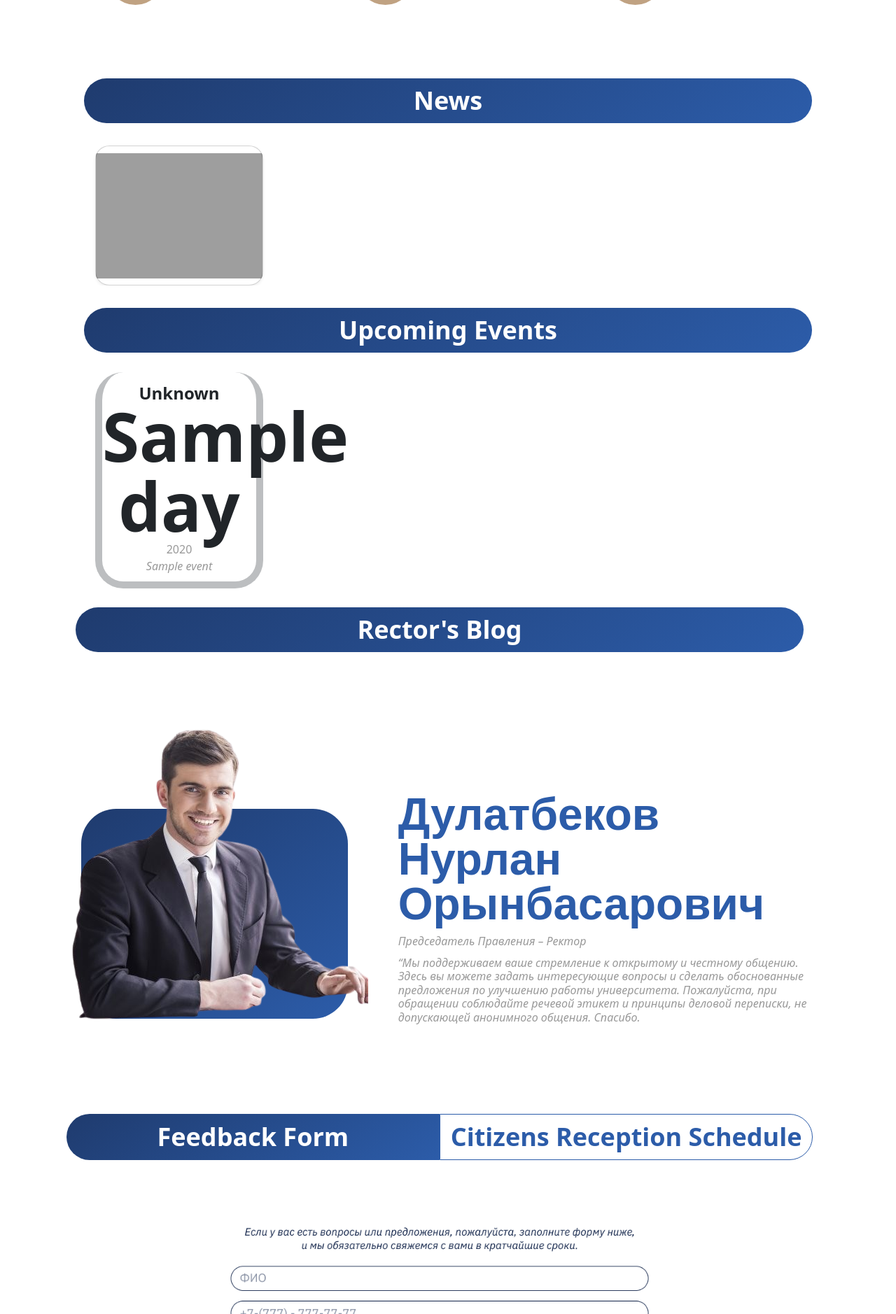
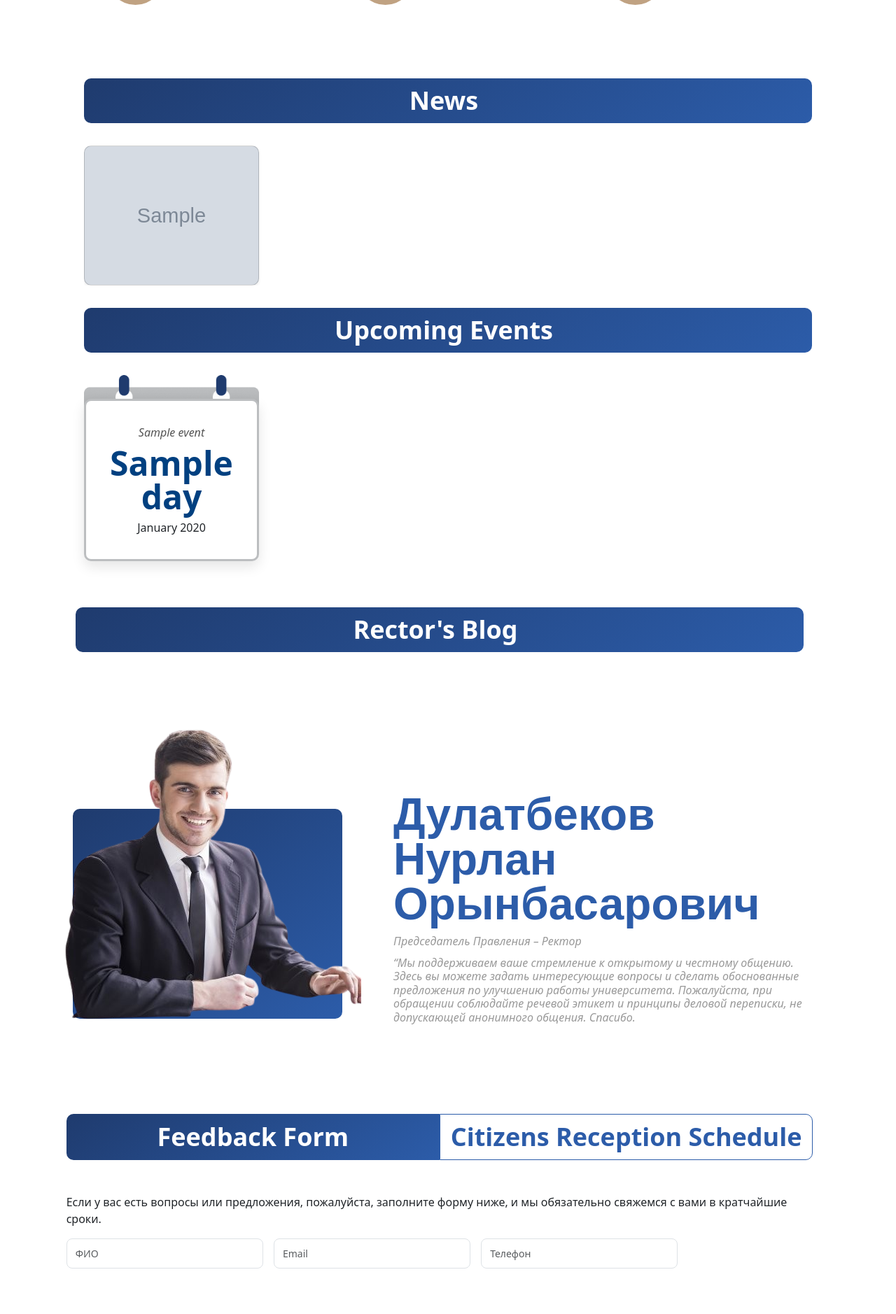
Before and after one commit to Aibek002/new2.buketov.edu.kz, a Yii app: template views/site/index.php in a window 1280 px wide. Shown: the part 1842-3720 px from the top of the page at 70% size. Run offline with PHP 8.4 and a stand-in for Yii, Linux system fonts and the light colour scheme; the template is opened without the code that fills it: most values are stand-ins (such as "Sample title", 1, 10 or a date in 2020); form fields are guessed from the names that the template uses; data that the repository does not hold is empty; some libraries are stand-ins or nearby versions; grey boxes are pictures that could not be loaded.

Commit message:
modified:   controllers/AdminController.php 	modified:   controllers/SiteController.php 	new file:   files/images/news/news_6881bb784dfce.jpg 	new file:   files/images/news/news_6881bbcec5283.jpg 	new file:   migrations/m250725_065328_add_time_events_column_to_events_table.php 	new file:   models/FeedbackForm.php 	modified:   views/site/index.php 	new file:   web/bg-images/upcoming-event-bg-2.png 	modified:   web/css/site.css 	modified:   web/js/home.js

```diff
--- a/controllers/AdminController.php
+++ b/controllers/AdminController.php
@@ -146,6 +146,8 @@ class AdminController extends Controller
     {
         $news = new News();
         $path = Yii::getAlias('@app/../files/images/news/');
+        // $path = Yii::getAlias('@app/files/images/news/');
+
         if (Yii::$app->request->isPost) {
             if ($news->load(Yii::$app->request->post()) && $news->save()) {
 
@@ -341,7 +343,7 @@ class AdminController extends Controller
             if ($model->load(Yii::$app->request->post())) {
                 $pdf = UploadedFile::getInstance(new CorpSoleShareholder(), 'pdf');
 
-                $path = Yii::getAlias("@app/files/pdf/corporate_governance/sole-shareholder/$model->year/$model->lang/");
+                $path = Yii::getAlias("@app/../files/pdf/corporate_governance/sole-shareholder/$model->year/$model->lang/");
                 // print_r($path);
                 if (!is_dir($path)) {
                     if (!mkdir($path, 0775, true)) {
--- a/views/site/index.php
+++ b/views/site/index.php
@@ -2,6 +2,7 @@
 
 /** @var yii\web\View $this */
 use app\assets\HomeAsset;
+use yii\bootstrap5\ActiveForm;
 
 HomeAsset::register($this);
 
@@ -20,7 +21,8 @@ $this->title = 'Buketov University';
 
         </div>
         <div class="col-md-12 w-100" style="overflow:hidden">
-            <video style="object-fit: cover;height:100vh;" width="100%" autoplay="autoplay" playsinline="" muted="muted" loop="loop" class="video">
+            <video style="object-fit: cover;height:100vh;" width="100%" autoplay="autoplay" playsinline="" muted="muted"
+                loop="loop" class="video">
                 <source src="/bg-videos/first_block_bg_video_new.mp4" type="video/mp4">
             </video>
         </div>
@@ -239,15 +241,17 @@ $this->title = 'Buketov University';
 
                 <div onclick="openBox(this, 'open')" data-title="<?= $news_item['title'] ?>"
                     data-content="<?= htmlspecialchars($news_item['content'], ENT_QUOTES, 'UTF-8') ?>"
-                    data-date="<?= Yii::$app->formatter->asDate($news_item['date'], 'php:d.m.Y') ?>" class="col news-item">
-                    <div class="card shadow-sm">
+                    data-date="<?= Yii::$app->formatter->asDate($news_item['date'], 'php:d.m.Y') ?>"
+                    data-img="<?= htmlspecialchars($news_item['image']) ?>" class="col news-item">
+                    <div class="card shadow-sm"
+                        style="--news-image: url('/files/images/news/<?= $news_item['image'] ?>');  background-position: center;background-repeat: no-repeat;background-size: cover;">
                         <!--video src="/bg-videos/asweb-dev-bg.mp4" autoplay loop muted playsinline></video-->
 
                         <div class="card-body news-text">
                             <p class="card-text"><?= $news_item['title'] ?></p>
                             <div class="d-flex justify-content-between align-items-center">
                                 <small
-                                    class="text-body-secondary"><?= Yii::$app->formatter->asDate($news_item['date'], 'php:d.m.Y') ?></small>
+                                    class="white-body-secondary"><?= Yii::$app->formatter->asDate($news_item['date'], 'php:d.m.Y') ?></small>
                             </div>
                         </div>
                     </div>
@@ -266,36 +270,24 @@ $this->title = 'Buketov University';
             class="row row-cols-1 row-cols-sm-2 row-cols-md-4 g-3 col-md-10 d-flex justify-content-between align-items-stretch upcoming-event">
             <?php foreach ($events as $event_item): ?>
                 <?php
-                // Массив для сопоставления числового значения месяца и его текстового представления
-                $months = [
-                    1 => "January",
-                    2 => "February",
-                    3 => "March",
-                    4 => "April",
-                    5 => "May",
-                    6 => "June",
-                    7 => "July",
-                    8 => "August",
-                    9 => "September",
-                    10 => "October",
-                    11 => "November",
-                    12 => "December",
-                ];
+                $month = date('F', $event_item['month']);
+                $day = $event_item['day'];
+                $year = $event_item['year'];
 
-                // Получаем месяц по числовому значению
-                $month = isset($months[$event_item['month']]) ? $months[$event_item['month']] : "Unknown";
                 ?>
                 <div class="col upcoming-event-item ">
                     <div class="calendar-card">
                         <div class="calendar-bg"></div>
-                        <div onclick="openBoxEvents(this, 'open')" data-day="<?= $event_item['day'] ?>"
-                            data-month="<?= $event_item['month'] ?>" data-year="<?= $event_item['year'] ?>" data-title="<?= $event_item['title'] ?>"
-                            data-content="<?= $event_item['content'] ?>" class="calendar-content">
-                            <p class="upcoming-event-month"><?= Yii::t('app', $month) ?></p>
-                            <p class="upcoming-event-day"><?= $event_item['day'] ?></p>
-                            <p class="upcoming-event-time"><?= $event_item['year'] ?></p>
+                        <div onclick="openBoxEvents(this, 'open')"
+                            data-time_events="<?= $day . "-" . $month . "-" . $year ?>"
+                            data-title="<?= $event_item['title'] ?>" data-content="<?= $event_item['content'] ?>"
+                            class="calendar-content">
+
                             <p class="upcoming-event-title"><?= $event_item['title'] ?></p>
-                            <p class="upcoming-event-text"><?= $event_item['content'] ?></p>
+                            <p class="upcoming-event-day"><?= $day ?></p>
+                            <p class="upcoming-event-date"><?= $month . " " . $year ?></p>
+
+
                         </div>
                     </div>
                 </div>
@@ -338,19 +330,43 @@ $this->title = 'Buketov University';
         <p>Форма обратной связи</p>
     </div>-->
     <div class="d-flex justify-content-center my-5 g-0">
-        <div style="border-radius: 50px 0 0 50px;"
+        <div style="border-radius: 10px 0 0 10px;"
             class="col-md-5 d-flex justify-content-center align-items-center block-header">
             <p><?= Yii::t('app', 'Feedback Form') ?></p>
         </div>
-        <div style="border-radius: 0 50px 50px 0; background: transparent; border: 1px var(--indigoblue-font) solid;"
+        <div style="border-radius: 0 10px 10px 0; background: transparent; border: 1px var(--indigoblue-font) solid;"
             class="col-md-5 d-flex justify-content-center align-items-center block-header">
             <p style=" color: var(--indigoblue-font);"><?= Yii::t('app', 'Citizens Reception Schedule') ?></p>
         </div>
 
     </div>
-    <div class="col-md-10 d-flex justify-content-center align-items-center my-5">
-        <img width="80%" src="/bg-images/form.png">
+    <div class="col-md-10 justify-content-between align-items-center">
+        <p class="feedback-form-text">Если у вас есть вопросы или предложения, пожалуйста, заполните форму ниже, и мы
+            обязательно свяжемся с вами в
+            кратчайшие сроки.</p>
+        <?php $form = ActiveForm::begin() ?>
+        <div class="feedback-form-container">
+            <div class="col-md-4">
+                <?= $form->field($model, 'fio')->textInput([
+                    'class' => 'form-control',
+                    'placeholder' => 'ФИО'
+                ])->label(false) ?>
+            </div>
+            <div class="col-md-4">
+                <?= $form->field($model, 'email')->textInput([
+                    'class' => 'form-control',
+                    'placeholder' => 'Email'
+                ])->label(false) ?>
+            </div>
+            <div class="col-md-4">
+                <?= $form->field($model, 'phone')->textInput([
+                    'class' => 'form-control',
+                    'placeholder' => 'Телефон'
+                ])->label(false) ?>
+            </div>
+        </div>
 
+        <?php ActiveForm::end() ?>
     </div>
 </div>
 <div class="fourth-block row col-md-12 w-100 d-flex flex-column align-items-center p-3">
@@ -360,7 +376,7 @@ $this->title = 'Buketov University';
     </div>
     <div class="col-md-10 d-flex justify-content-center align-items-center block-smi my-5">
         <div
-            class="row row-cols-1 row-cols-sm-2 row-cols-md-4 g-3 col-md-10 d-flex justify-content-between align-items-stretch smi-about-us">
+            class="row row-cols-1 row-cols-sm-2 row-cols-md-4 g-3 col-md-12 d-flex justify-content-between align-items-stretch smi-about-us">
             <div class="col">
                 <div class="card shadow-sm h-100 w-100 position-relative p-3">
                     <img src="/bg-images/logo-buketov.png" class="smi-logo-buketov">
--- a/web/css/site.css
+++ b/web/css/site.css
@@ -71,8 +72,34 @@
 
 
 
-
-
+.feedback-form-container {
+    display: flex;
+    gap: 15px;       /* расстояние между полями */
+    width: 100%;     /* на всю ширину */
+}
+
+.feedback-form-container .form-group {
+    flex: 1;         /* каждый контейнер занимает равную ширину */
+    min-width: 0;    /* не ломаем flex при длинных плейсхолдерах */
+}
+
+.feedback-form-container .form-control {
+    width: 100%;     /* инпут тянется на всю ширину своего контейнера */
+    padding: 10px 12px;
+    font-size: 14px;
+    border-radius: 8px;
+}
+
+.feedback-form-container .form-control:focus {
+    border-color: #007bff;
+    box-shadow: 0 0 5px rgba(0,123,255,0.3);
+}
+
+.row,
+.col,
+.col-md-10 {
+  padding-left: 0;
+}
 
 .title-page {
   padding: 20px;
@@ -1075,7 +1102,7 @@ body {
 .block-header {
   background: var(--indigoblue);
   color: var(--white);
-  border-radius: 50px;
+  border-radius: 10px;
 }
 
 .block-header p {
@@ -1223,24 +1250,20 @@ body {
 }
 
 .news-item .card.shadow-sm {
-  border-radius: 20px;
+  border-radius: 10px;
   height: 100%;
   width: 100%;
-  background: url('https://is1-ssl.mzstatic.com/image/thumb/Purple116/v4/19/24/27/1924278e-f64e-b612-2aed-12736a4eb6dd/AppIcon-1x_U007emarketing-0-7-0-85-220.png/1200x630wa.png');
-  background-position-x: 0%;
-  background-position-y: 0%;
-  background-repeat: repeat;
-  background-size: auto;
+  background: var(--news-image);
+  background-position: center;
+  background-repeat: no-repeat;
   background-size: cover;
-  background-repeat: no-repeat;
-  background-size: contain;
-  background-repeat: no-repeat;
-  background-position: center;
 }
 
 .news-item:hover .card.shadow-sm {
-  border: 5px solid var(--whiteblue);
-  background: var(--indigoblue-50);
+  /* border: 5px solid var(--whiteblue); */
+  background: var(--indigoblue);
+  /* или убери, если хочешь сохранить картинку */
+  height: 100%;
 }
 
 .news-item:hover .news-text {
@@ -1263,78 +1286,98 @@ body {
   position: relative;
   width: 100%;
   height: 300px;
-  transition: transform 0.3s ease;
-  /* плавная анимация */
   display: flex;
   align-items: center;
   justify-content: center;
-}
-
+  transition: transform 0.3s ease, box-shadow 0.3s ease;
+  cursor: pointer;
+}
+
+.calendar-card:hover {
+  transform: translateY(-8px);
+  /* box-shadow: 0 12px 25px rgba(0, 0, 0, 0.15); */
+}
 
 .calendar-bg {
-  background: url('/bg-images/upcoming-event-bg.png') no-repeat center top;
+
+  background: url('/bg-images/upcoming-event-bg-2.png') no-repeat center top;
   background-size: contain;
   width: 100%;
   height: 100%;
   position: absolute;
   z-index: 0;
   top: 0px;
-
+  transition: opacity 0.3s ease;
+}
+
+.calendar-card:hover .calendar-bg {
+  opacity: 0.6;
 }
 
 .calendar-content {
   position: relative;
   z-index: 1;
-  padding: 20px 0 10px 0;
+  width: 100%;
+  padding: 25px 15px;
   text-align: center;
-  width: 100%;
-  background: var(--white);
-  border-left: 10px solid #bcbec0;
-  border-right: 10px solid #bcbec0;
-  border-bottom: 10px solid #bcbec0;
-  border-radius: 40px;
+  background: #fff;
+  border: 3px solid #bcbec0;
+  border-radius: 10px;
   box-sizing: border-box;
+  box-shadow: 0 8px 18px rgba(0, 0, 0, 0.1);
+  transition: transform 0.3s ease, box-shadow 0.3s ease;
+}
+
+.calendar-card:hover .calendar-content {
+  transform: scale(1.05);
+  box-shadow: 0 12px 25px rgba(0, 0, 0, 0.15);
 }
 
 .calendar-content p {
-  margin: 0;
+  margin: 8px 0;
 }
 
 .upcoming-event-day {
   font-weight: 700;
-  font-size: var(--font-96);
-  text-align: center;
-  color: var(--darkblue);
-  line-height: 100px;
+  font-size: 48px;
+  color: #004080;
+  line-height: 1;
 }
 
 .upcoming-event-month {
-  font-weight: 700;
-  font-size: var(--font-24);
-  line-height: 87%;
-  text-align: center;
-  color: var(--darkblue);
+  font-weight: 600;
+  font-size: 20px;
+  text-transform: uppercase;
+  color: #0073e6;
+  margin-bottom: 5px;
+}
+
+.upcoming-event-title {
+  font-style: italic;
+  font-weight: 400;
+  font-size: 16px;
+  color: #555;
 }
 
 .upcoming-event-time {
   font-weight: 300;
-  font-size: var(--font-16);
-  text-align: center;
-  color: var(--gray);
-}
-
-.upcoming-event-title {
-  font-style: italic;
-  font-weight: 300;
-  font-size: var(--font-16);
-  text-align: center;
-  color: var(--gray);
+  font-size: 14px;
+  color: #888;
 }
 
 .upcoming-event-text {
   display: none;
 }
 
+@media (max-width: 768px) {
+  .calendar-card {
+    height: 250px;
+  }
+
+  .upcoming-event-day {
+    font-size: 40px;
+  }
+}
 
 /* ========== SIXTH BLOCK - BLOCK RECTOR ========== */
 .block-rector {
@@ -1371,7 +1414,7 @@ body {
 } */
 .skewX {
   background: var(--indigoblue);
-  border-radius: 50px;
+  border-radius: 10px;
   width: 90%;
   height: 300px;
   transition: 0.5s all;
```
Also changed, not shown: other parts of web/css/site.css (+25 -30 lines), controllers/SiteController.php (+14 -28 lines), migrations/m250725_065328_add_time_events_column_to_events_table.php (added, +25 -0 lines), models/FeedbackForm.php (added, +23 -0 lines), web/js/home.js (+4 -5 lines), files/images/news/news_6881bb784dfce.jpg (added), files/images/news/news_6881bbcec5283.jpg (added), web/bg-images/upcoming-event-bg-2.png (added).
